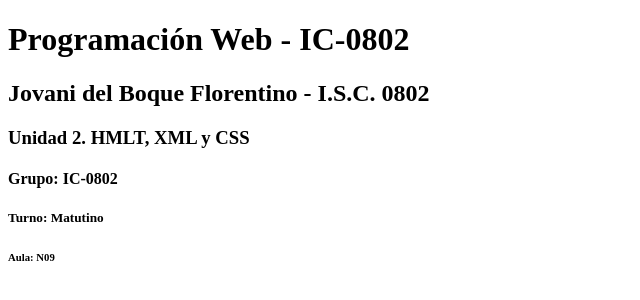
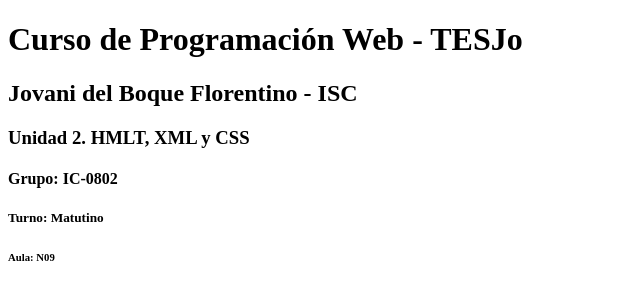
Before and after one commit to Jovani-dbf/programacionweb-jovani-0802, a plain HTML site: page index.html in a window 1280 px wide. Shown: the whole page, without its empty margins (0-640 px from the left). Drawn offline with Linux system fonts and the light colour scheme.

Commit message:
Cambio en archivo index.html

```diff
--- a/index.html
+++ b/index.html
@@ -9,10 +9,10 @@
     <body>
         <div id="main-content">
             <h1>
-                Programación Web - IC-0802
+                Curso de Programación Web - TESJo
             </h1>
             <h2>
-                Jovani del Boque Florentino - I.S.C. 0802
+                Jovani del Boque Florentino - ISC
             </h2>
             <h3>
                 Unidad 2. HMLT, XML y CSS
```
